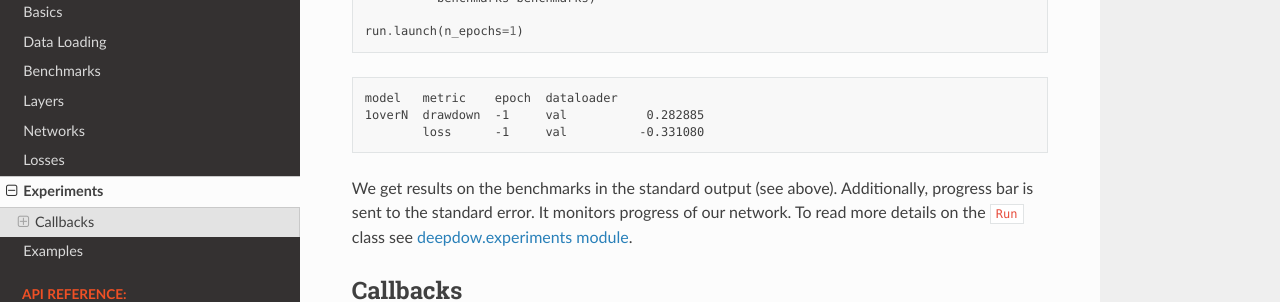
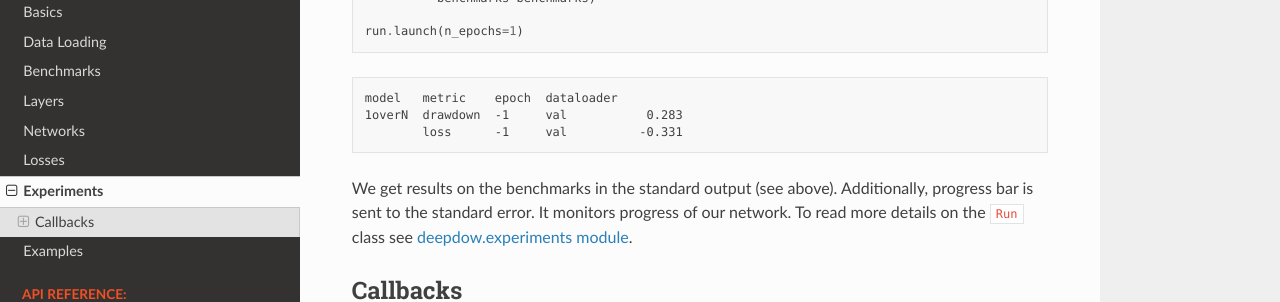
Before and after one commit to jankrepl/deepdow, a Sphinx documentation site: the page built from docs/source/experiments.rst, in a window 1280 px wide and 900 px high, scrolled down 893 px. Shown: the part 169-471 px from the top of the window. Built offline with Sphinx 7.4.7 and the Read the Docs theme 2.0.0, drawn with Linux system fonts in a browser that asks for light colours.

Commit message:
Fix formatting in docs

```diff
--- a/docs/source/experiments.rst
+++ b/docs/source/experiments.rst
@@ -60,8 +60,8 @@
 .. testoutput::
 
     model   metric    epoch  dataloader
-    1overN  drawdown  -1     val           0.282885
-            loss      -1     val          -0.331080
+    1overN  drawdown  -1     val           0.283
+            loss      -1     val          -0.331
 
 We get results on the benchmarks in the standard output (see above).
 Additionally, progress bar is sent to the standard error. It monitors progress of our network. To read more
--- a/docs/source/networks.rst
+++ b/docs/source/networks.rst
@@ -181,7 +181,7 @@
 .. testoutput::
 
     LinearNet(
-      (norm_layer): InstanceNorm2d(2, eps=1e-05, momentum=0.1, affine=True, track_running_stats=False)
+      (norm_layer): BatchNorm1d(600, eps=1e-05, momentum=0.1, affine=True, track_running_stats=True)
       (dropout_layer): Dropout(p=0.5, inplace=False)
       (linear): Linear(in_features=600, out_features=10, bias=True)
       (allocate_layer): SoftmaxAllocator()
```
Also changed, not shown: 1 other file.
